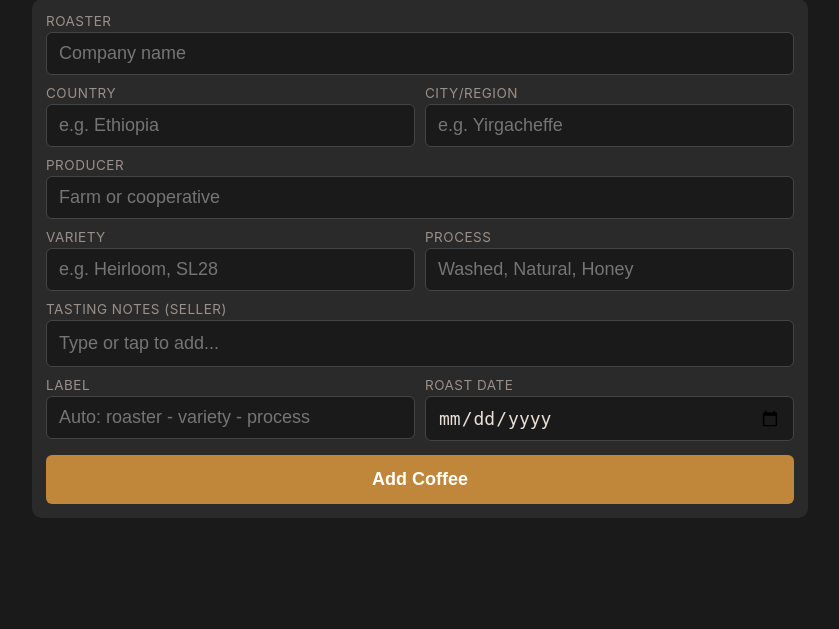
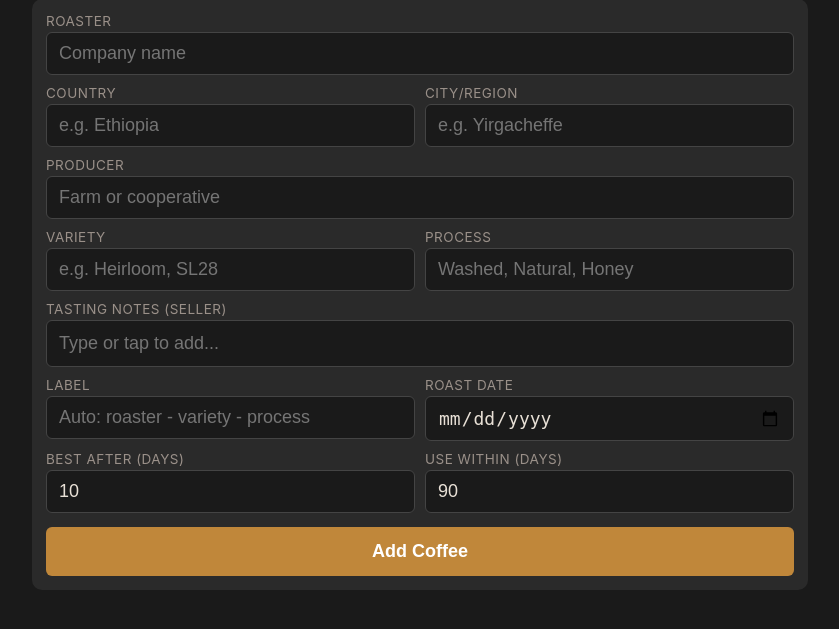
Before and after one commit to Inesteem/OptimizeYourCoffee, a Flask app: page / in a window 1280 px wide, after a click on "+ New Coffee". Shown: the part 126-755 px from the top of the page, without its empty margins (220-1059 px from the left). Run offline with Flask 3, Linux system fonts and the light colour scheme; data that the repository does not hold is empty.

Commit message:
Add coffee freshness tracking with best-after and use-within dates
New fields on coffee: best_after_days (default 10) and
consume_within_days (default 90). Freshness status computed from
roast_date shows on coffee cards and sample page:
- Degassing: too fresh, needs rest
- Peak: optimal flavor window (~2 weeks after rest period)
- Good: still great (~6 weeks)
- Fading: approaching end of shelf life
- Stale: past consume-within date

Color-coded badges with descriptive detail text. Includes DB
migration for existing coffees.

Co-Authored-By: Claude Opus 4.6 (1M context) <noreply@anthropic.com>

```diff
--- a/coffee-app/app.py
+++ b/coffee-app/app.py
@@ -1,4 +1,5 @@
 import sqlite3
+from datetime import date, datetime
 from pathlib import Path
 from flask import Flask, render_template, request, redirect, url_for, jsonify
 
@@ -38,14 +39,20 @@ def init_db():
                 tasting_notes TEXT,
                 label TEXT NOT NULL,
                 roast_date TEXT,
+                best_after_days INTEGER DEFAULT 10,
+                consume_within_days INTEGER DEFAULT 90,
                 created_at TIMESTAMP DEFAULT CURRENT_TIMESTAMP,
                 updated_at TIMESTAMP DEFAULT CURRENT_TIMESTAMP
             )
         """)
-        # migrate existing DBs missing updated_at
+        # migrate existing DBs
         cols = [r["name"] for r in conn.execute("PRAGMA table_info(coffees)").fetchall()]
         if "updated_at" not in cols:
             conn.execute("ALTER TABLE coffees ADD COLUMN updated_at TIMESTAMP DEFAULT CURRENT_TIMESTAMP")
+        if "best_after_days" not in cols:
+            conn.execute("ALTER TABLE coffees ADD COLUMN best_after_days INTEGER DEFAULT 10")
+        if "consume_within_days" not in cols:
+            conn.execute("ALTER TABLE coffees ADD COLUMN consume_within_days INTEGER DEFAULT 90")
         conn.execute("""
             CREATE TABLE IF NOT EXISTS samples (
                 id INTEGER PRIMARY KEY AUTOINCREMENT,
@@ -78,6 +85,47 @@ def make_label(data):
     parts = [data.get("roaster", ""), data.get("variety", ""), data.get("process", "")]
     label = " - ".join(p.strip() for p in parts if p and p.strip())
     return label or "Unnamed Coffee"
+
+
+def freshness_status(coffee):
+    """Compute freshness status from roast_date, best_after_days, consume_within_days."""
+    if not coffee["roast_date"]:
+        return None
+    try:
+        roast = datetime.strptime(coffee["roast_date"], "%Y-%m-%d").date()
+    except (ValueError, TypeError):
+        return None
+
+    days = (date.today() - roast).days
+    best_after = coffee["best_after_days"] or 10
+    consume_within = coffee["consume_within_days"] or 90
+
+    # Define stages relative to best_after and consume_within
+    peak_start = best_after
+    peak_end = best_after + 14          # ~2 weeks of peak after rest
+    good_end = best_after + 42          # ~6 weeks still good
+    fading_end = consume_within
+
+    if days < 0:
+        return {"stage": "not roasted yet", "css": "fresh-future", "days": days,
+                "detail": f"Roast date is {-days} days from now"}
+    elif days < peak_start:
+        remaining = peak_start - days
+        return {"stage": "degassing", "css": "fresh-degas", "days": days,
+                "detail": f"Too fresh — rest {remaining} more day{'s' if remaining != 1 else ''}"}
+    elif days <= peak_end:
+        return {"stage": "peak", "css": "fresh-peak", "days": days,
+                "detail": f"Peak flavor window (day {days})"}
+    elif days <= good_end:
+        return {"stage": "good", "css": "fresh-good", "days": days,
+                "detail": f"Still great — {good_end - days} days of prime left"}
+    elif days <= fading_end:
+        return {"stage": "fading", "css": "fresh-fading", "days": days,
+                "detail": f"Fading — best used within {fading_end - days} days"}
+    else:
+        over = days - fading_end
+        return {"stage": "stale", "css": "fresh-stale", "days": days,
+                "detail": f"Past prime by {over} day{'s' if over != 1 else ''}"}
 
 
 def diagnose(ev):
@@ -113,7 +161,12 @@ def index():
         coffees = conn.execute(
             "SELECT * FROM coffees ORDER BY created_at DESC"
         ).fetchall()
-    return render_template("step1_coffee.html", coffees=coffees)
+    coffee_data = []
+    for c in coffees:
+        cd = dict(c)
+        cd["freshness"] = freshness_status(c)
+        coffee_data.append(cd)
+    return render_template("step1_coffee.html", coffees=coffee_data)
 
 
 @app.route("/coffee/add", methods=["POST"])
@@ -121,10 +174,13 @@ def add_coffee():
     data = request.form
     label = data.get("label", "").strip() or make_label(data)
     with get_db() as conn:
+        best_after = data.get("best_after_days", "").strip()
+        consume_within = data.get("consume_within_days", "").strip()
         cur = conn.execute(
             """INSERT INTO coffees (roaster, origin_country, origin_city, origin_producer,
-                                    variety, process, tasting_notes, label, roast_date)
-               VALUES (?, ?, ?, ?, ?, ?, ?, ?, ?)""",
+                                    variety, process, tasting_notes, label, roast_date,
+                                    best_after_days, consume_within_days)
+               VALUES (?, ?, ?, ?, ?, ?, ?, ?, ?, ?, ?)""",
             (
                 data.get("roaster", "").strip() or None,
                 data.get("origin_country", "").strip() or None,
@@ -135,6 +191,8 @@ def add_coffee():
                 data.get("tasting_notes", "").strip() or None,
                 label,
                 data.get("roast_date", "").strip() or None,
+                int(best_after) if best_after else 10,
+                int(consume_within) if consume_within else 90,
             ),
         )
         coffee_id = cur.lastrowid
@@ -154,10 +212,13 @@ def edit_coffee(coffee_id):
 def save_coffee(coffee_id):
     data = request.form
     label = data.get("label", "").strip() or make_label(data)
+    best_after = data.get("best_after_days", "").strip()
+    consume_within = data.get("consume_within_days", "").strip()
     with get_db() as conn:
         conn.execute(
             """UPDATE coffees SET roaster=?, origin_country=?, origin_city=?, origin_producer=?,
                                   variety=?, process=?, tasting_notes=?, label=?, roast_date=?,
+                                  best_after_days=?, consume_within_days=?,
                                   updated_at=CURRENT_TIMESTAMP
                WHERE id=?""",
             (
@@ -170,6 +231,8 @@ def save_coffee(coffee_id):
                 data.get("tasting_notes", "").strip() or None,
                 label,
                 data.get("roast_date", "").strip() or None,
+                int(best_after) if best_after else 10,
+                int(consume_within) if consume_within else 90,
                 coffee_id,
             ),
         )
@@ -198,7 +261,8 @@ def new_sample(coffee_id):
         ).fetchall()
     if not coffee:
         return redirect(url_for("index"))
-    return render_template("step2_sample.html", coffee=coffee, samples=samples)
+    freshness = freshness_status(coffee)
+    return render_template("step2_sample.html", coffee=coffee, samples=samples, freshness=freshness)
 
 
 @app.route("/sample/<int:coffee_id>/add", methods=["POST"])
--- a/coffee-app/templates/step1_coffee.html
+++ b/coffee-app/templates/step1_coffee.html
@@ -20,13 +20,21 @@
             {% for c in coffees %}
             <div class="coffee-card-wrap">
                 <a href="/sample/{{ c.id }}" class="coffee-card">
-                    <div class="coffee-label">{{ c.label }}</div>
+                    <div class="coffee-card-top">
+                        <div class="coffee-label">{{ c.label }}</div>
+                        {% if c.freshness %}
+                        <span class="freshness-badge {{ c.freshness.css }}">{{ c.freshness.stage }}</span>
+                        {% endif %}
+                    </div>
                     <div class="coffee-meta">
                         {% if c.roaster %}<span>{{ c.roaster }}</span>{% endif %}
                         {% if c.origin_country %}<span>{{ c.origin_country }}</span>{% endif %}
                         {% if c.process %}<span>{{ c.process }}</span>{% endif %}
                         {% if c.roast_date %}<span>Roasted {{ c.roast_date }}</span>{% endif %}
                     </div>
+                    {% if c.freshness %}
+                    <div class="freshness-detail">{{ c.freshness.detail }}</div>
+                    {% endif %}
                     <div class="coffee-dates">
                         <span>Added {{ c.created_at[:10] }}</span>
                         {% if c.updated_at and c.updated_at != c.created_at %}
@@ -98,6 +106,17 @@
                     </div>
                 </div>
 
+                <div class="row">
+                    <div class="field">
+                        <label for="best_after_days">Best After (days)</label>
+                        <input type="number" id="best_after_days" name="best_after_days" value="10" min="0" max="60">
+                    </div>
+                    <div class="field">
+                        <label for="consume_within_days">Use Within (days)</label>
+                        <input type="number" id="consume_within_days" name="consume_within_days" value="90" min="1" max="365">
+                    </div>
+                </div>
+
                 <button type="submit" class="btn-add">Add Coffee</button>
             </form>
         </details>
--- a/coffee-app/templates/step2_sample.html
+++ b/coffee-app/templates/step2_sample.html
@@ -22,6 +22,7 @@
             {% if coffee.process %}<span>{{ coffee.process }}</span>{% endif %}
             {% if coffee.tasting_notes %}<span class="tasting">"{{ coffee.tasting_notes }}"</span>{% endif %}
             {% if coffee.roast_date %}<span>Roasted {{ coffee.roast_date }}</span>{% endif %}
+            {% if freshness %}<span class="freshness-badge {{ freshness.css }}">{{ freshness.stage }}</span> <span class="freshness-detail">{{ freshness.detail }}</span>{% endif %}
         </div>
 
         <!-- Sample form -->
```
Also changed, not shown: coffee-app/static/style.css (+31 -0 lines), coffee-app/templates/edit_coffee.html (+11 -0 lines).
